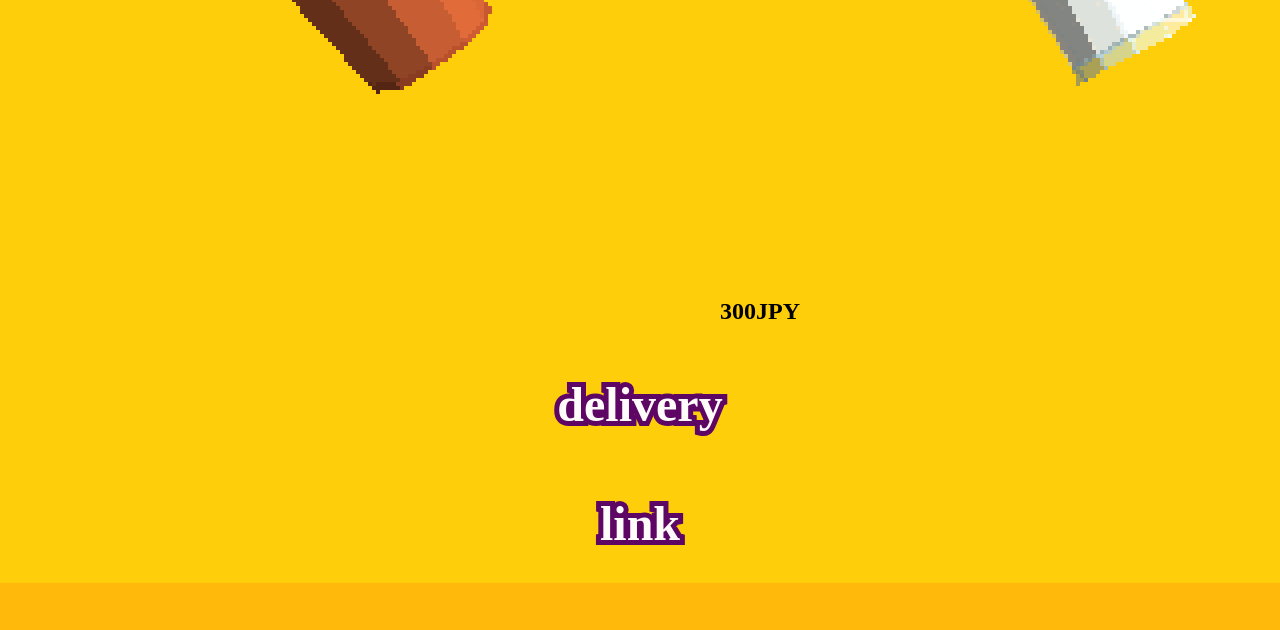
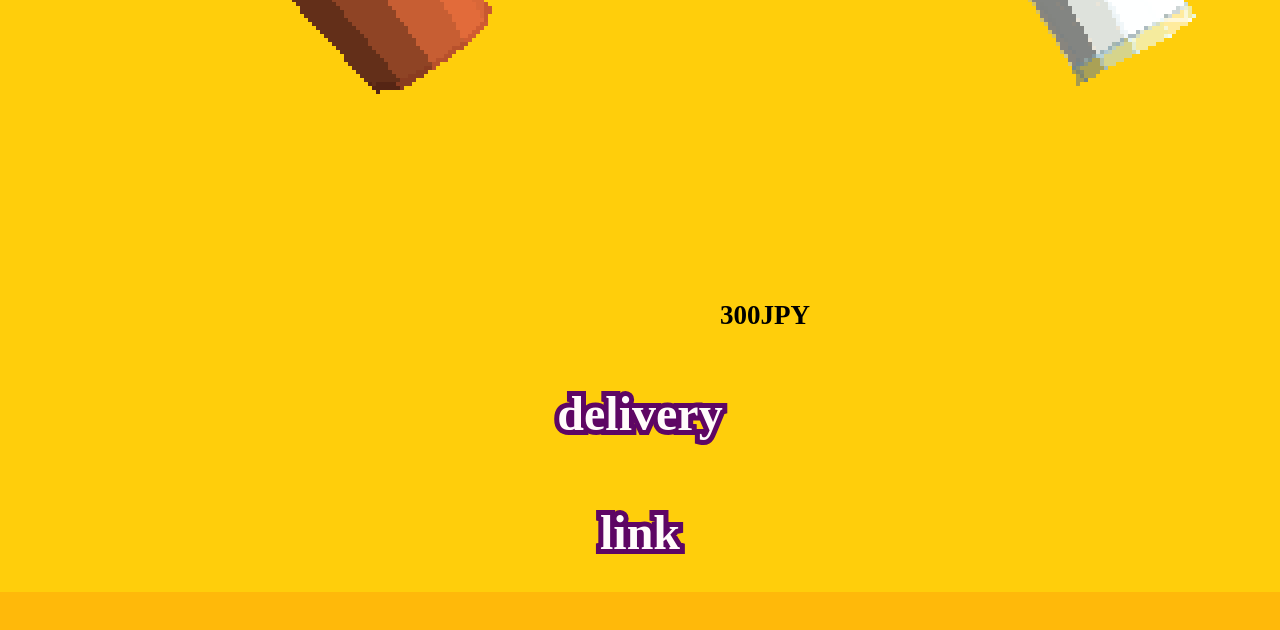
Before and after one commit to mitsuiJao/kosensai2026, a plain HTML site: page index.html in a window 1280 px wide. Shown: the part 605-1235 px from the top of the page. Drawn offline with Linux system fonts and the light colour scheme.

Commit message:
add change

```diff
--- a/index.html
+++ b/index.html
@@ -45,7 +45,7 @@
                     <img src="images/lassi.gif">
                     <div>
 
-                    <div class="value">
+                    <div class="change">
                         <h2>300JPY</h2>
                     </div>
                 </div>
```
